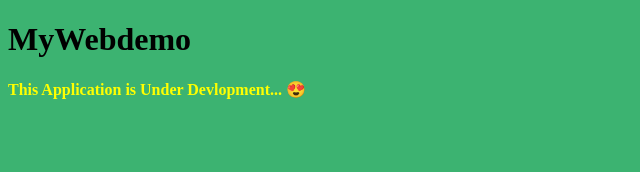
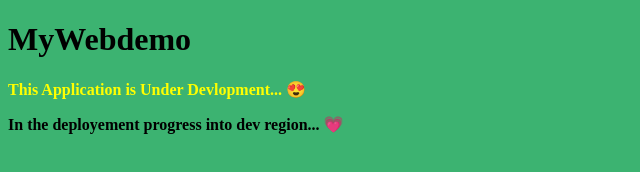
Before and after one commit to vicky3664/Myweb, a plain HTML site: page index.html in a window 1280 px wide. Shown: the whole page, without its empty margins (0-640 px from the left). Drawn offline with Linux system fonts and the light colour scheme.

Commit message:
added test in index page

```diff
--- a/index.html
+++ b/index.html
@@ -12,5 +12,7 @@ p    {color: yellow;}
 <h1>MyWebdemo</h1>
 <p><B>This Application is Under Devlopment... &#128525;</B></p>
 
+<blink><B>In the deployement progress into dev region... &#128151;</B></blink>
+
 </body>
 </html>
```
